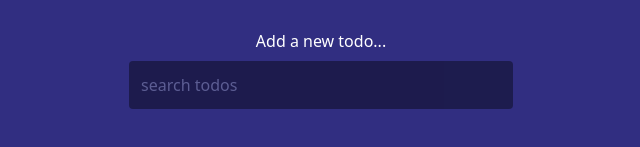
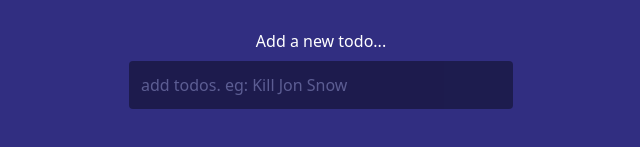
Before and after one commit to belovedafolabi/JavaScriptAfresh, a website with bundled scripts: page index.html in a window 1280 px wide. Shown: the part 179-326 px from the top of the page, 319-959 px from the left. Built offline with nearby package versions, Linux system fonts and the light colour scheme.

Commit message:
Corrected spelling error in the Add toDo input placeholder

```diff
--- a/index.html
+++ b/index.html
@@ -56,7 +56,7 @@
             <div id="addToDODiv" class="my-6">
                 <p class="p-2 text-center text-white">Add a new todo...</p>
                 <div class="relative min-w-full">
-                    <input class="custom-input" type="text" name="todoAdd" id="todoAdd" placeholder="search todos">
+                    <input class="custom-input" type="text" name="todoAdd" id="todoAdd" placeholder="add todos. eg: Kill Jon Snow">
                     <button type="button" class="hidden clearBtn" onclick="">
                         &times;
                     </button>
```
Also changed, not shown: README.md.
